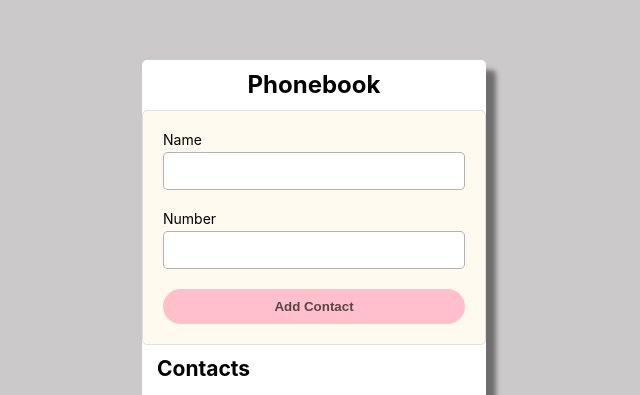
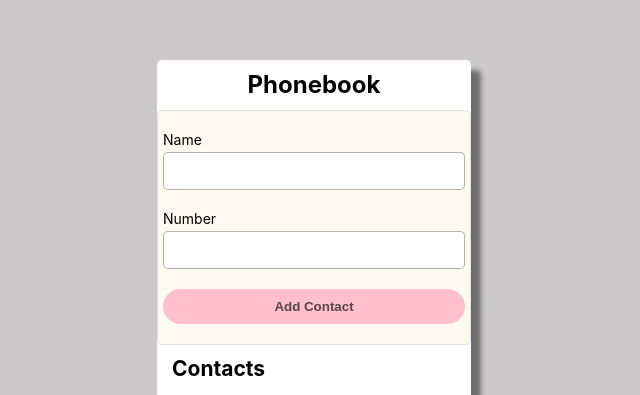
Before and after one commit to techista1584/goit-react-hw-08-phonebook__, a React (Create React App) app: page / in a window 1280 px wide. Shown: the part 128-523 px from the top of the page, without its empty margins (326-966 px from the left). Built offline with nearby package versions, Linux system fonts and the light colour scheme; no server answers.

Commit message:
Update ContactForm.module.css

```diff
--- a/src/components/ContactForm/ContactForm.module.css
+++ b/src/components/ContactForm/ContactForm.module.css
@@ -17,7 +17,7 @@
   align-items: center;
   border: 1px solid #e0e0e0;
   border-radius: 5px;
-  padding: 20px;
+  padding: 20px 5px;
 }
 
 /* Label.module.css */
```
